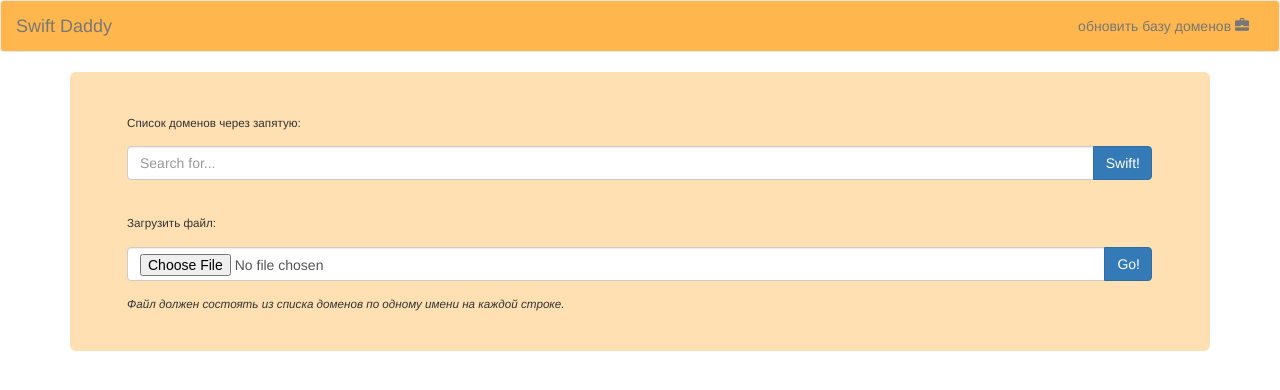
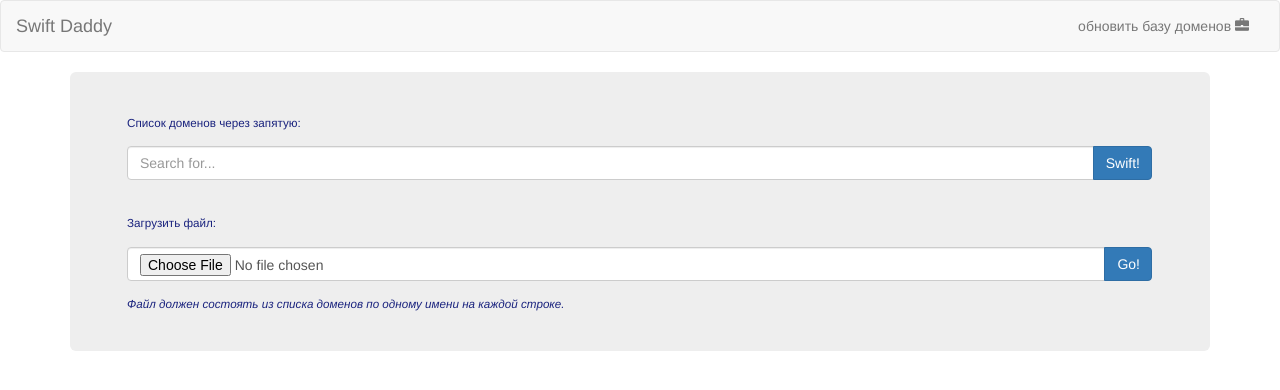
Before and after one commit to walterdd/swift_daddy, a Django app: page / in a window 1280 px wide. Shown: the top 390 px of the page. Run offline with Django 3.2, Linux system fonts and the light colour scheme; some libraries are stand-ins or nearby versions.

Commit message:
baloons update

```diff
--- a/swiftdaddy/domainlookup/templates/desktop.html
+++ b/swiftdaddy/domainlookup/templates/desktop.html
@@ -18,7 +18,7 @@
   <body>
 
 
-  <nav class="navbar navbar-default" style="background-color: #ffb74d">
+  <nav class="navbar navbar-default" style="color: #1a237e;">
   <div class="container-fluid">
     <!-- Brand and toggle get grouped for better mobile display -->
     <div class="navbar-header">
--- a/swiftdaddy/domainlookup/templates/search.html
+++ b/swiftdaddy/domainlookup/templates/search.html
@@ -14,7 +14,7 @@
   </style>
 
   <div class="container">
-    <div class="jumbotron margin-jumbotron" style="margin-top: 0%; padding: 5%; padding-top: 2%; padding-bottom: 2%; background-color: #ffe0b2">
+    <div class="jumbotron margin-jumbotron" style="margin-top: 0%; padding: 5%; padding-top: 2%; padding-bottom: 2%; color: #1a237e;">
           <br>
           <p style="font-size: smaller;">Список доменов через запятую:</p>
           <form id="searchform" action="{% url 'text_query' %}" method="get" accept-charset="utf-8">
```
